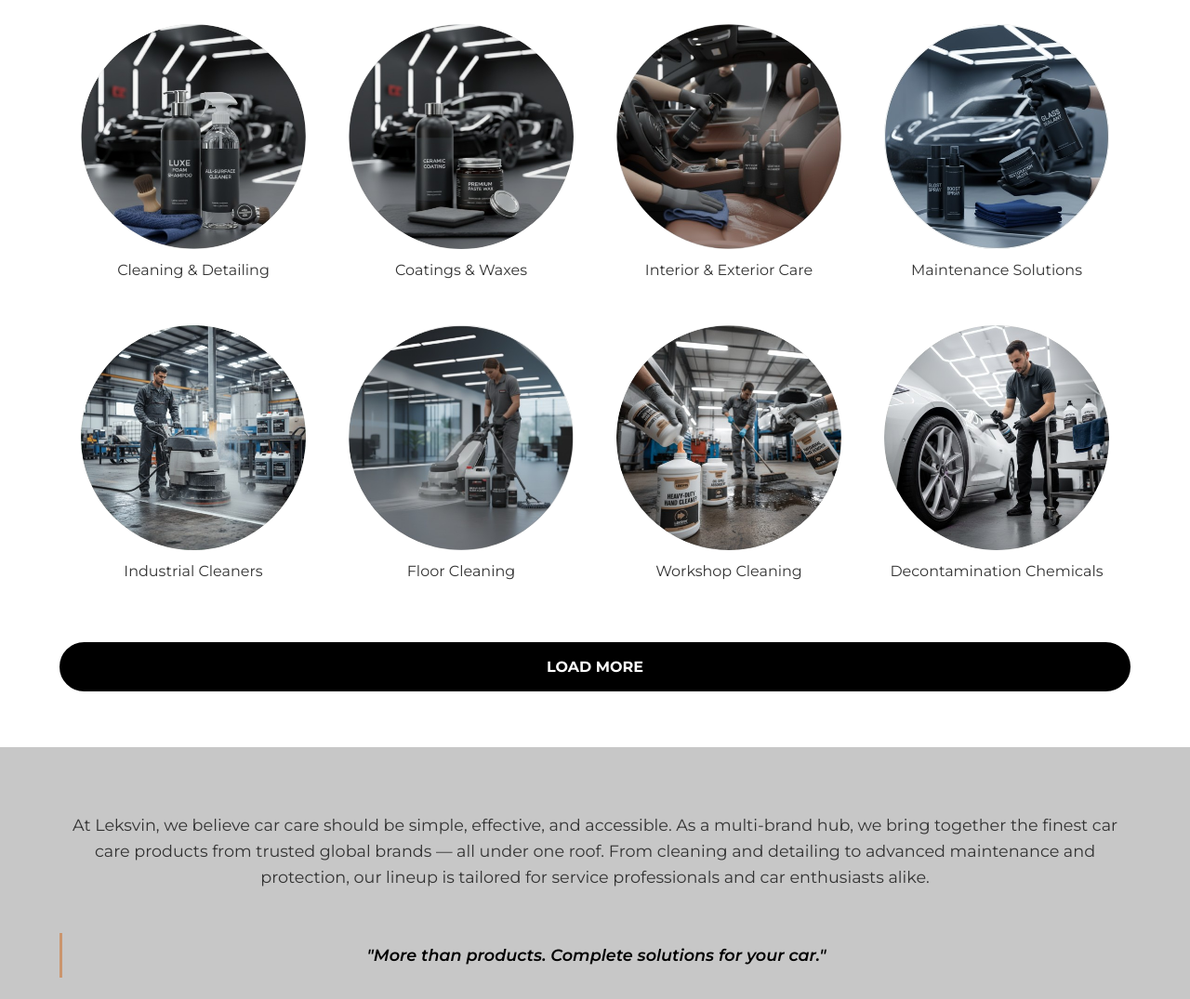
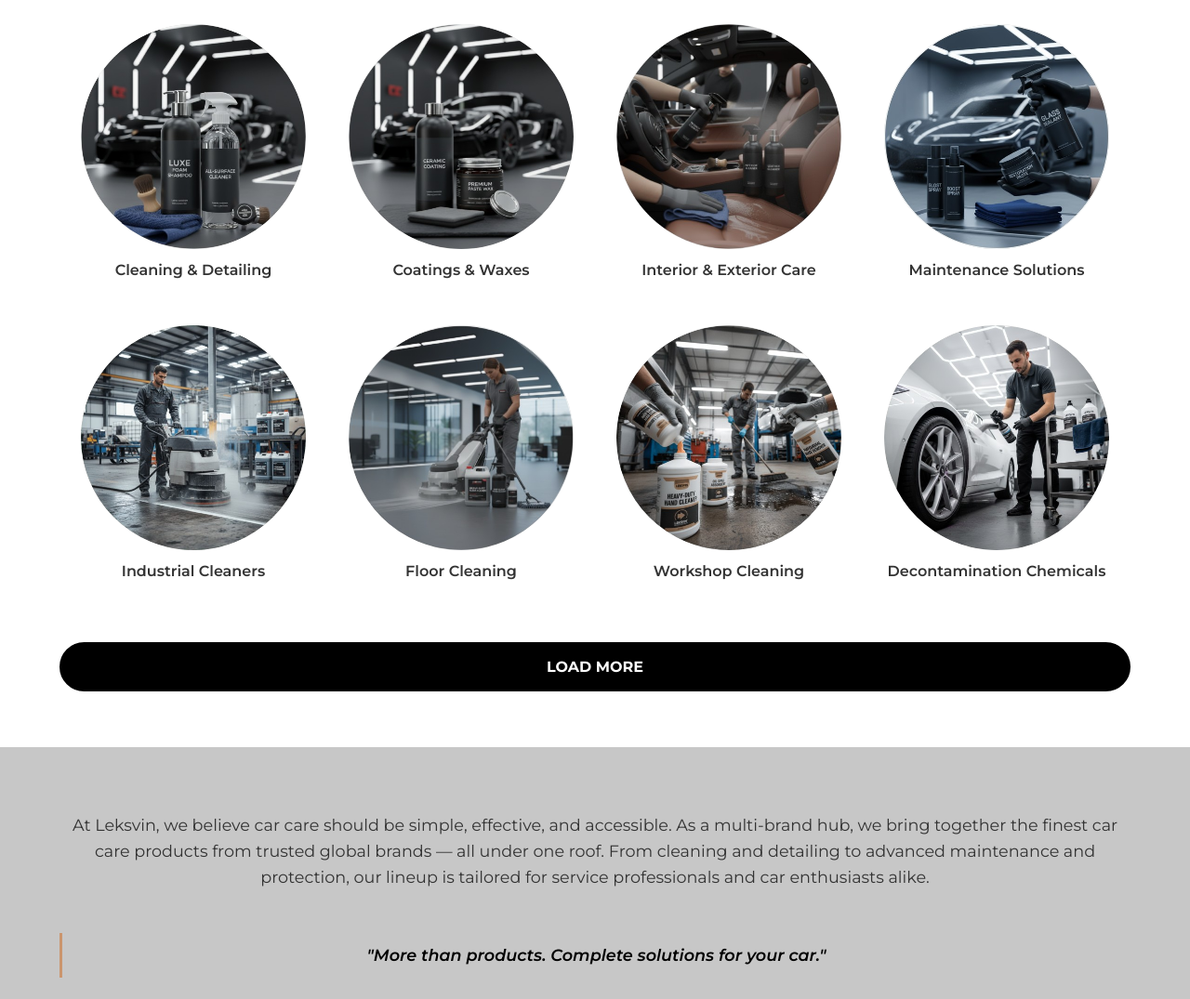
Before and after one commit to VISHNU-LMNTRIX/Leksvin, a plain HTML site: page index.html in a window 1280 px wide. Shown: the part 937-2012 px from the top of the page at 93% size. Drawn offline with Linux system fonts and the light colour scheme.

Commit message:
Changed the font-weight of p elements inside the 'Browse our product categories' section.

```diff
--- a/css/mobile.css
+++ b/css/mobile.css
@@ -345,6 +345,10 @@ h1, h2, h3 {
     /* padding: 0 10px; */
 }
 
+.category-grid p {
+    font-weight: 600;
+}
+
 .category-item {
     text-align: center;
     padding: 2%;
```
